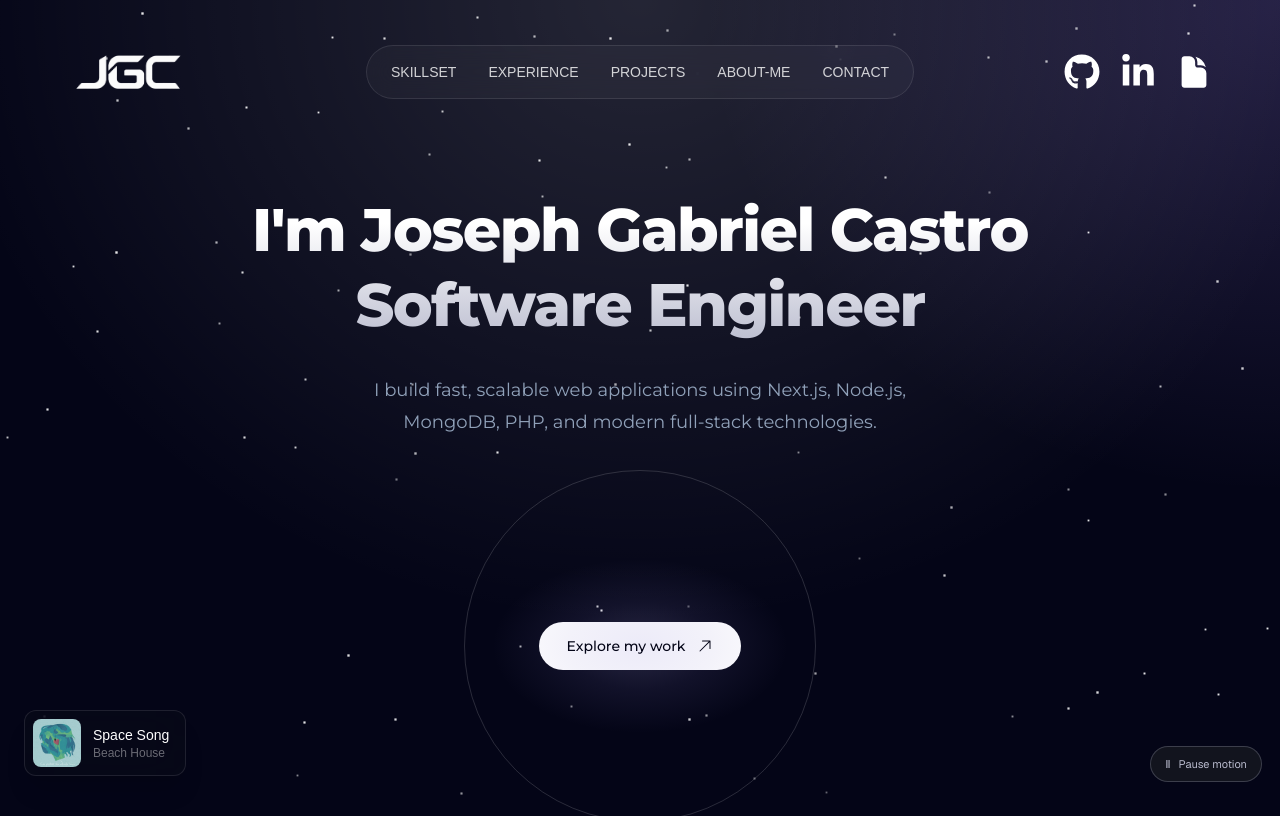
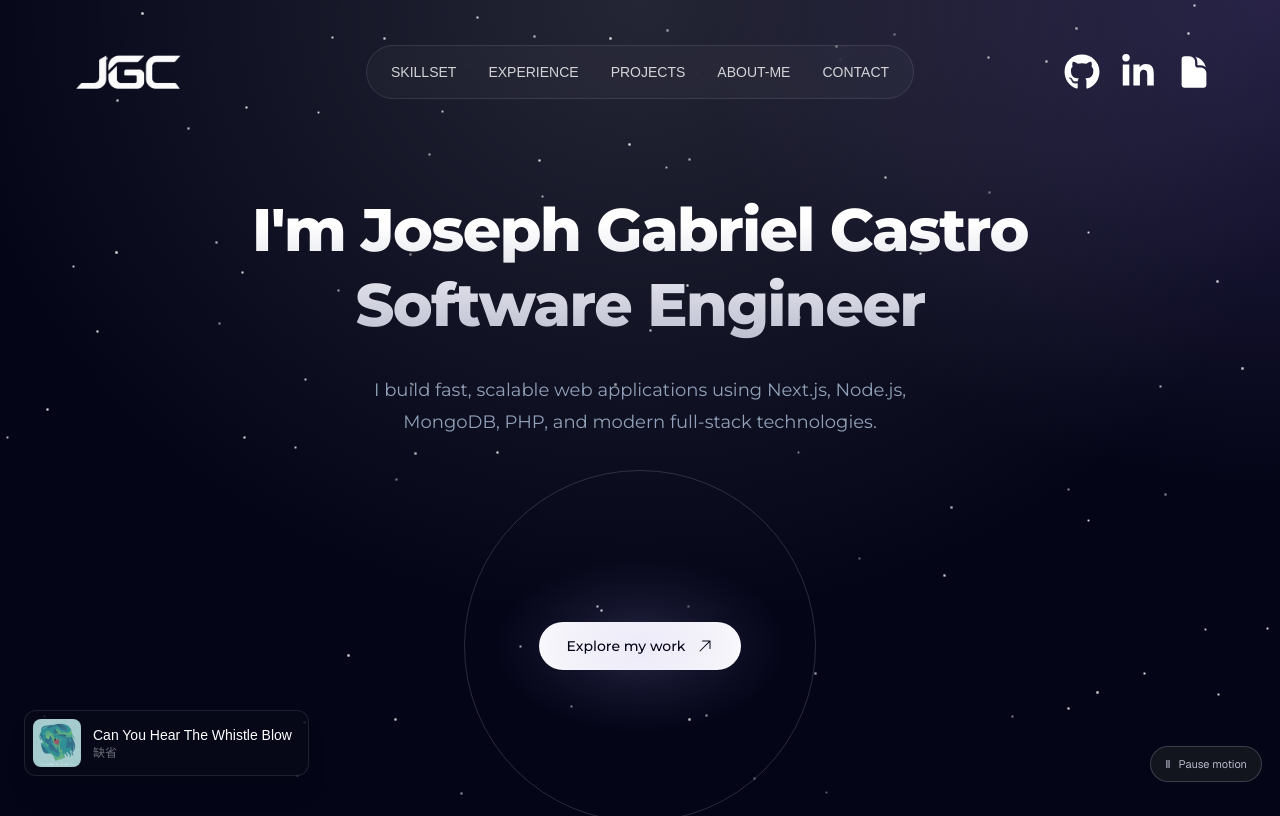
Before and after one commit to strawcas/portfolio, a Next.js app: page / in a window 1280 px wide. Shown: the top 816 px of the page. Built offline with nearby package versions, Linux system fonts and the light colour scheme.

Commit message:
edited music player

```diff
--- a/src/_components/MusicPlayer.jsx
+++ b/src/_components/MusicPlayer.jsx
@@ -48,11 +48,11 @@ export default function MusicPlayer() {
                 </div>
 
                 <div className="text-left">
-                    <p className="text-sm font-medium">Space Song</p>
+                    <p className="text-sm font-medium">
+                        Can You Hear The Whistle Blow
+                    </p>
 
-                    <p className="text-xs text-white/40">
-                        Beach House
-                    </p>
+                    <p className="text-xs text-white/40">缺省</p>
                 </div>
 
                 {isPlaying && (
```
